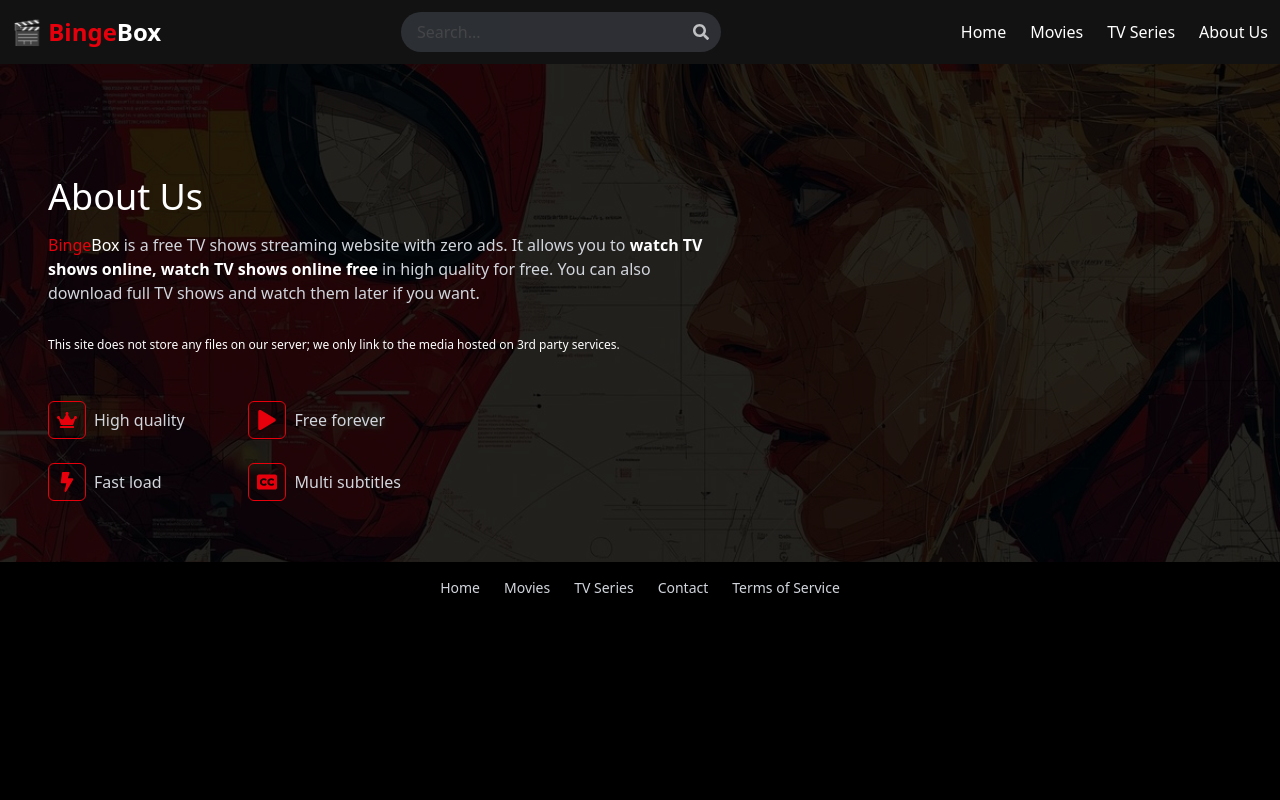
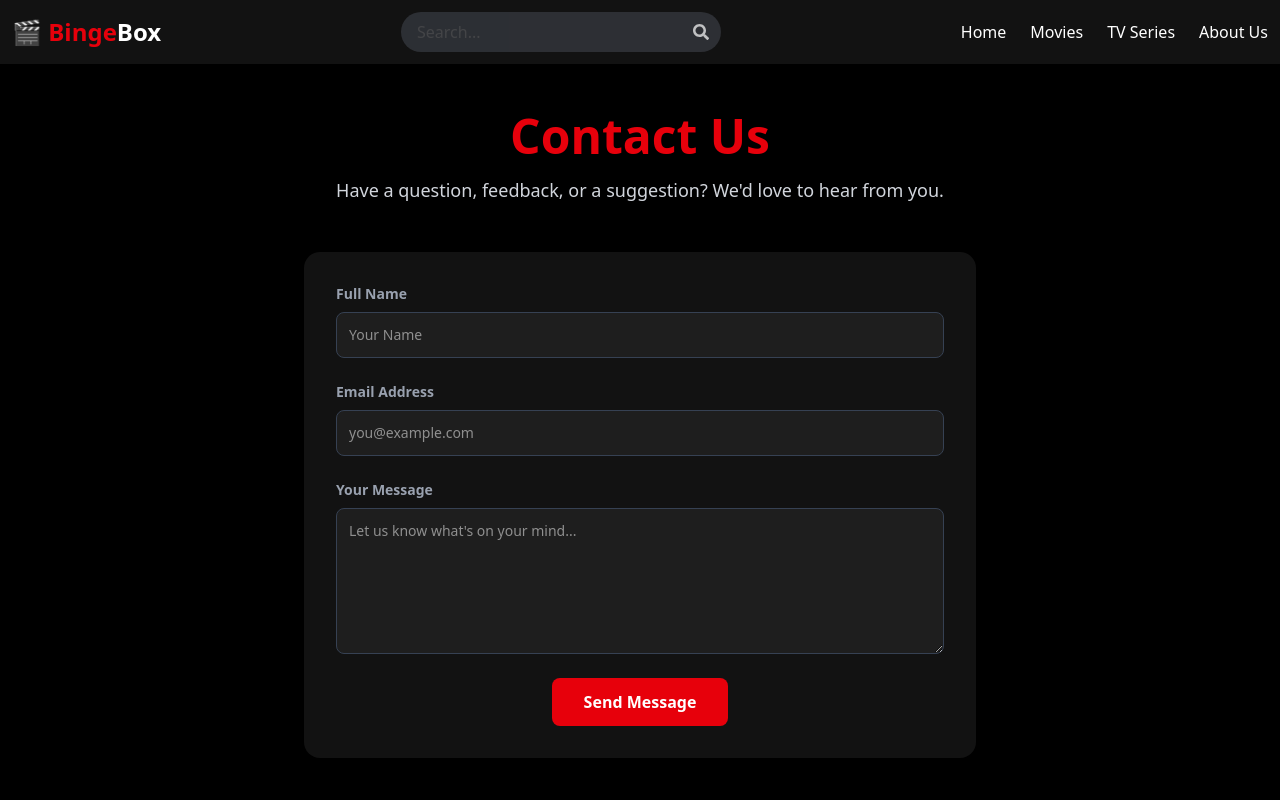
Before and after one commit to abhijeetanand628/Binge-Box-React, a React (Vite) app: page /contactus in a window 1280 px wide. Shown: the top 800 px of the page. Built offline with nearby package versions, Linux system fonts and the light colour scheme; no server answers.

Commit message:
Made Contact Us Functional

```diff
--- a/src/App.jsx
+++ b/src/App.jsx
@@ -6,7 +6,7 @@ import Footer from './components/Footer';
 import Home from './pages/Home';
 import Movies from './pages/Movies';
 import Series from './pages/Series';
-import Contact from './pages/Contact';
+import ContactUs from './pages/ContactUs';
 
 function App() {
 
@@ -66,7 +66,7 @@ function App() {
         <Route path="/" element={<Home results={results} loading={loading} />} />
         <Route path="/movies" element={<Movies />} />
         <Route path='/series' element={<Series />}/>
-        <Route path="/contact" element={<Contact />}/>
+        <Route path="/contactus" element={<ContactUs />}/>
       </Routes>
     </main>
 
@@ -75,7 +75,7 @@ function App() {
       onHomeClick={scrollToHome}
       onMoviesClick={scrollToHome}
       onTVSeriesClick={scrollToHome}
-      onContactClick={scrollToHome}
+      onContactUsClick={scrollToHome}
       />
     </div>
     </>
--- a/src/components/Footer.jsx
+++ b/src/components/Footer.jsx
@@ -2,7 +2,7 @@ import spidermanImg from '../assets/spiderman.jpg';
 import { FaCrown, FaBolt, FaPlay, FaClosedCaptioning } from 'react-icons/fa';
 import { Link } from 'react-router-dom';
 
-function Footer({ onHomeClick, onMoviesClick, onTVSeriesClick, onContactClick }) {
+function Footer({ onHomeClick, onMoviesClick, onTVSeriesClick, onContactUsClick }) {
   return (
     <div className='relative h-[700px] sm:h-[550px] overflow-hidden'>
       <img
@@ -65,9 +65,9 @@ function Footer({ onHomeClick, onMoviesClick, onTVSeriesClick, onContactClick })
           onClick={onTVSeriesClick}
           >TV Series</Link>
           </li>
-          <li><Link to="/contact" className='hover:text-red-600 cursor-pointer'
-          onClick={onContactClick}
-          >Contact</Link></li>
+          <li><Link to="/contactus" className='hover:text-red-600 cursor-pointer'
+          onClick={onContactUsClick}
+          >Contact Us</Link></li>
           <li className='hover:text-red-600 cursor-pointer'>Terms of Service</li>
         </ul>
       </div>
--- a/src/pages/Contact.jsx
+++ b/src/pages/ContactUs.jsx
@@ -1,6 +1,6 @@
 import React, { useEffect } from 'react';
 
-function Contact() {
+function ContactUs() {
 
   useEffect(() => {
     window.scrollTo(0, 0)
@@ -73,4 +73,4 @@ function Contact() {
   );
 }
 
-export default Contact;
+export default ContactUs;
```
